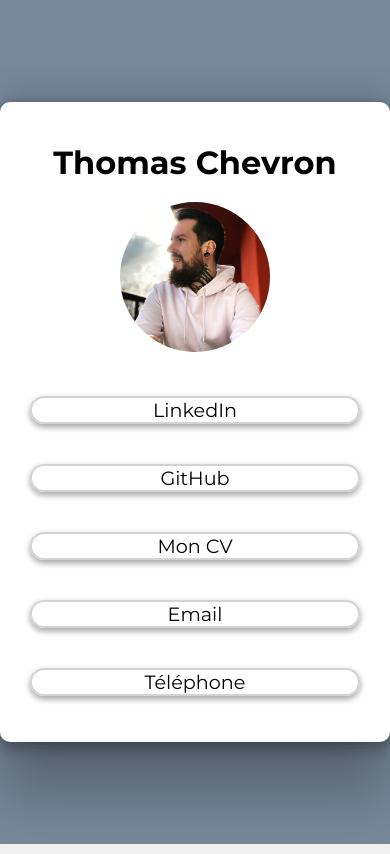
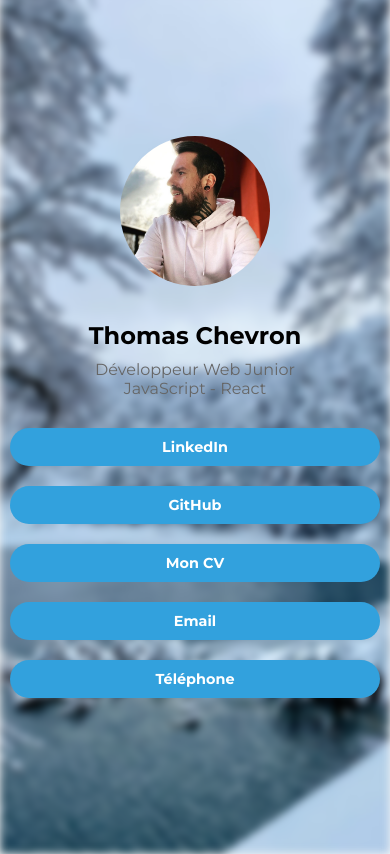
Before and after one commit to SC138/my-qrcode, a React (Create React App) app: page / in a window 390 px wide. Built offline with nearby package versions, Linux system fonts and the light colour scheme.

Commit message:
BGIMG and responsive

```diff
--- a/src/App.css
+++ b/src/App.css
@@ -1,81 +1,144 @@
 /* src/App.css */
+@import url('https://fonts.googleapis.com/css2?family=Montserrat:wght@400;700&display=swap');
+
+body {
+  margin: 0;
+  padding: 0;
+  font-family: 'Montserrat', sans-serif;
+  background-color: #f7f7f7;
+}
+
 .App {
   display: flex;
   justify-content: center;
   align-items: center;
   height: 100vh;
-  background-color: lightslategray;
-  font-family: 'Montserrat', sans-serif;
-
-
 }
 
 .App-header {
   display: flex;
+  flex-direction: column;
   justify-content: center;
   align-items: center;
   width: 100%;
+  max-width: 400px;
+  padding: 20px;
+  position: relative;
+  overflow: hidden;
+  border-radius: 10px;
+}
+
+.App-header::before {
+  content: '';
+  position: absolute;
+  top: 0;
+  left: 0;
+  right: 0;
+  bottom: 0;
+  background: url('../src/assets/img/lac-pavin-2.jpg') no-repeat center center;
+  background-size: cover;
+  filter: blur(4px);
+  z-index: -1;
 }
 
 .card {
-  background: white;
-  border-radius: 10px;
-  box-shadow: rgba(0, 0, 0, 0.25) 0px 54px 55px, rgba(0, 0, 0, 0.12) 0px -12px 30px, rgba(0, 0, 0, 0.12) 0px 4px 6px, rgba(0, 0, 0, 0.17) 0px 12px 13px, rgba(0, 0, 0, 0.09) 0px -3px 5px;
-  padding: 20px;
+  width: 100%;
   text-align: center;
-  max-width: 400px;
-  width: 100%;
-  min-height: 600px;
-  font-family: 'Montserrat', sans-serif;
-
 }
 
 .card h1 {
   font-size: 2em;
+  margin-bottom: 10px;
+}
+
+.card p {
+  margin-top: 0;
   margin-bottom: 20px;
+  font-size: 1em;
+  color: #666;
 }
 
 .profile-image {
   border-radius: 50%;
-  width: 150px;
-  height: 150px;
+  width: 100px;
+  height: 100px;
   object-fit: cover;
-  margin-bottom: 20px;
+  margin-bottom: 10px;
 }
 
 .links {
   display: flex;
   flex-direction: column;
   align-items: center;
-
+  width: 100%;
 }
 
 .link {
+  width: 100%;
   margin: 10px 0;
-  display: flex;
-  justify-content: center;
-  width: 350px;
-  padding: 10px;
-  box-sizing: border-box;
-  transition: transform 0.2s ease, background-color 0.2s ease;
-
 }
 
 a {
-  color: black;
+  display: block;
+  padding: 15px;
+  text-align: center;
+  color: #ffffff;
+  background-color: #32a1dd;
+  border: none;
+  border-radius: 25px;
+  font-size: 1em;
+  font-weight: bold;
   text-decoration: none;
-  font-size: 1.2em;
-  display: block;
-  width: 100%;
-  text-align: center;
-  font-family: 'Montserrat', sans-serif;
-  border: solid lightgray 2px;
-  border-radius: 15px;
-  box-shadow: rgba(0, 0, 0, 0.16) 0px 3px 6px, rgba(0, 0, 0, 0.23) 0px 3px 6px;
-  transition: transform 0.2s ease, background-color 0.2s ease;
-
+  transition: background-color 0.3s ease;
+  box-sizing: border-box;
 }
 
 a:hover {
-  text-decoration: underline;
+  background-color: #17a564;
 }
+
+@media (max-width: 600px) {
+  .App-header {
+    max-width: 90%;
+    padding: 10px;
+  }
+
+  .profile-image {
+    width: 80px;
+    height: 80px;
+    margin-bottom: 15px;
+  }
+
+  .card h1 {
+    font-size: 1.5em;
+  }
+
+  a {
+    font-size: 0.9em;
+    padding: 10px;
+  }
+}
+
+@media (max-width: 600px) {
+  .App-header {
+    height: 100vh;
+    max-width: 100%;
+    padding: 10px;
+    border-radius: 0; /* Suppression des bords arrondis pour qu'il prenne tout l'écran */
+  }
+
+  .profile-image {
+    width: 150px;
+    height: 150px;
+    margin-bottom: 15px;
+  }
+
+  .card h1 {
+    font-size: 1.5em;
+  }
+
+  a {
+    font-size: 0.9em;
+    padding: 10px;
+  }
+}
--- a/src/App.jsx
+++ b/src/App.jsx
@@ -9,8 +9,9 @@
     <div className="App">
       <header className="App-header">
         <div className="card">
+          <img src={TomImage} alt="Thomas Chevron" className="profile-image" />
           <h1>Thomas Chevron</h1>
-          <img src={TomImage} alt="Thomas Chevron" className="profile-image" />
+          <p>Développeur Web Junior <br></br>JavaScript - React</p>
           <Links />
         </div>
       </header>
```
Also changed, not shown: src/assets/img/lac-pavin-2.jpg (added).
